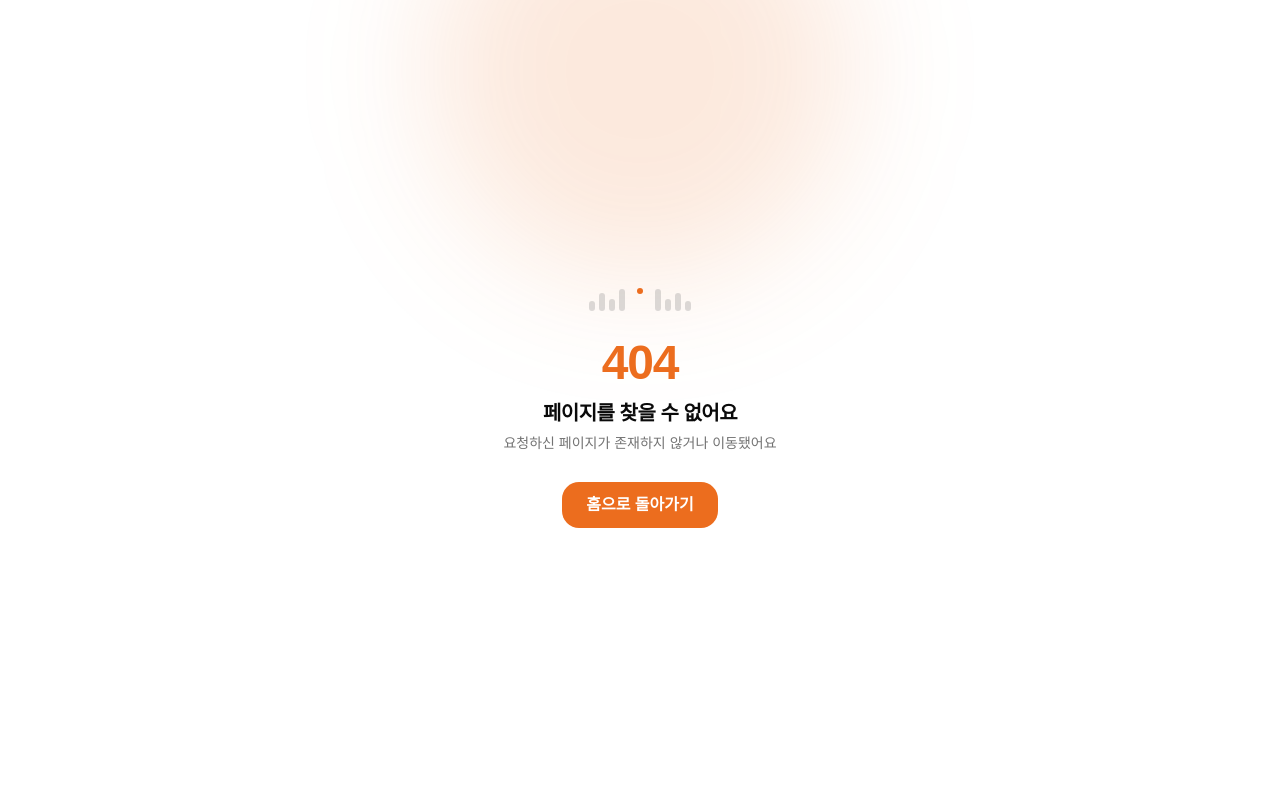
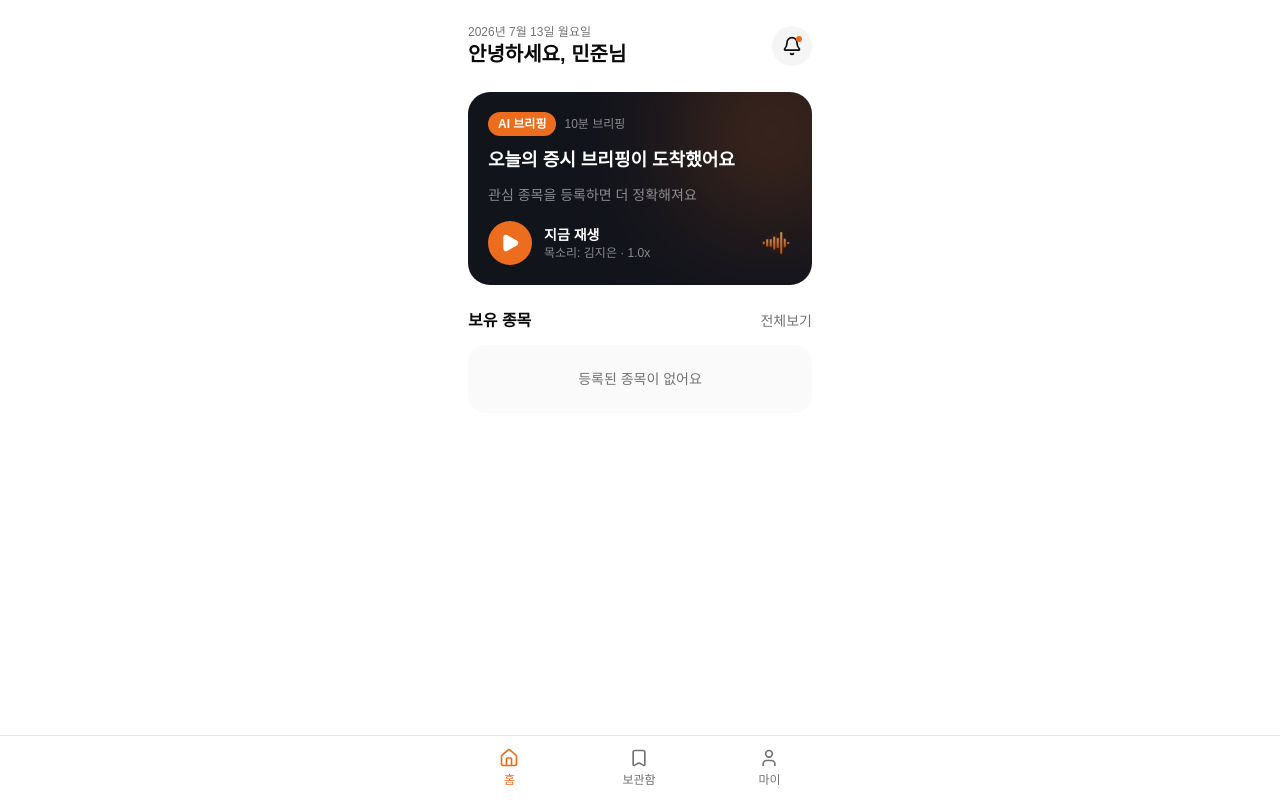
Before and after one commit to kom-cast/kom-cast-fe, a React (Vite) app: page /home in a window 1280 px wide. Before the commit this address had no page. Built offline with nearby package versions, Linux system fonts and the light colour scheme.

Commit message:
feat: 홈 화면 초기 설계
관심 종목 브리핑과 보이스 요약을 보여주는 홈 화면과 하단 탭 내비게이션을 추가한다.

```diff
--- a/src/App.tsx
+++ b/src/App.tsx
@@ -1,6 +1,7 @@
 import { Navigate, Route, Routes } from 'react-router-dom'
 
 import { OnboardingProvider } from '@/context/onboarding-context'
+import HomePage from '@/pages/HomePage'
 import LoginPage from '@/pages/LoginPage'
 import NotFoundPage from '@/pages/NotFoundPage'
 import OnboardingFlow from '@/pages/OnboardingFlow'
@@ -14,6 +15,7 @@ function App() {
         <Route path='/login' element={<LoginPage />} />
         <Route path='/signup' element={<SignupPage />} />
         <Route path='/onboarding' element={<OnboardingFlow />} />
+        <Route path='/home' element={<HomePage />} />
         <Route path='*' element={<NotFoundPage />} />
       </Routes>
     </OnboardingProvider>
--- /dev/null
+++ b/src/components/layout/bottom-nav.tsx
@@ -0,0 +1,36 @@
+import { Bookmark, Home, User } from 'lucide-react'
+import { NavLink } from 'react-router-dom'
+
+import { cn } from '@/lib/utils'
+
+const NAV_ITEMS = [
+  { to: '/home', label: '홈', Icon: Home },
+  { to: '/library', label: '보관함', Icon: Bookmark },
+  { to: '/my', label: '마이', Icon: User },
+]
+
+function BottomNav() {
+  return (
+    <nav className='fixed inset-x-0 bottom-0 border-t border-border bg-background'>
+      <div className='mx-auto flex max-w-sm items-center justify-around py-2'>
+        {NAV_ITEMS.map(({ to, label, Icon }) => (
+          <NavLink
+            key={to}
+            to={to}
+            className={({ isActive }) =>
+              cn(
+                'flex flex-col items-center gap-1 px-4 py-1',
+                isActive ? 'text-[#ec6d1e]' : 'text-muted-foreground',
+              )
+            }
+          >
+            <Icon className='h-5 w-5' />
+            <span className='text-xs font-medium'>{label}</span>
+          </NavLink>
+        ))}
+      </div>
+    </nav>
+  )
+}
+
+export default BottomNav
--- /dev/null
+++ b/src/pages/HomePage.tsx
@@ -0,0 +1,160 @@
+import { Bell, Play } from 'lucide-react'
+import { Link, useNavigate } from 'react-router-dom'
+
+import { useOnboarding } from '@/context/onboarding-context'
+import { MOCK_STOCKS } from '@/data/stocks'
+import { VOICES } from '@/data/voices'
+import { cn } from '@/lib/utils'
+import AnimatedLogo from '@/components/icons/animated-logo'
+import BottomNav from '@/components/layout/bottom-nav'
+
+function HomePage() {
+  const navigate = useNavigate()
+  const { nickname, skippedAny, portfolio, briefingDuration, voice } =
+    useOnboarding()
+
+  const portfolioStocks = MOCK_STOCKS.filter((s) => portfolio.includes(s.name))
+  const voiceName = VOICES.find((v) => v.id === voice)?.name ?? VOICES[0].name
+  const dateLabel = new Date().toLocaleDateString('ko-KR', {
+    year: 'numeric',
+    month: 'long',
+    day: 'numeric',
+    weekday: 'long',
+  })
+
+  const headline =
+    portfolioStocks.length > 0
+      ? `${portfolioStocks
+          .slice(0, 2)
+          .map((s) => s.name)
+          .join('·')} 브리핑이 도착했어요`
+      : '오늘의 증시 브리핑이 도착했어요'
+
+  const subtitle =
+    portfolioStocks.length > 0
+      ? `${portfolioStocks
+          .slice(0, 3)
+          .map((s) => s.name)
+          .join('·')} 외 ${Math.max(portfolioStocks.length - 3, 0)}개 종목`
+      : '관심 종목을 등록하면 더 정확해져요'
+
+  return (
+    <div className='min-h-svh bg-background pb-24'>
+      <div className='mx-auto w-full max-w-sm px-5 py-6'>
+        <div className='mb-6 flex items-center justify-between'>
+          <div>
+            <p className='text-xs text-muted-foreground'>{dateLabel}</p>
+            <p className='text-xl font-bold text-foreground'>
+              안녕하세요, {nickname}님
+            </p>
+          </div>
+          <button
+            type='button'
+            aria-label='알림'
+            onClick={() => navigate('/notifications')}
+            className='relative flex h-10 w-10 items-center justify-center rounded-full bg-muted'
+          >
+            <Bell className='h-5 w-5 text-foreground' />
+            <span className='absolute top-2.5 right-2.5 h-1.5 w-1.5 rounded-full bg-[#ec6d1e]' />
+          </button>
+        </div>
+
+        {skippedAny && (
+          <Link
+            to='/onboarding'
+            className='mb-4 block rounded-2xl bg-[#ec6d1e]/10 px-4 py-3 text-sm font-medium text-[#E85D00]'
+          >
+            필터를 완성하면 더 정확해져요 →
+          </Link>
+        )}
+
+        <div className='relative mb-6 overflow-hidden rounded-3xl bg-[#12141c] p-5 text-white'>
+          <div
+            aria-hidden
+            className='pointer-events-none absolute -top-10 -right-10 h-40 w-40 rounded-full bg-[#ec6d1e]/30 blur-3xl'
+          />
+
+          <div className='relative space-y-3'>
+            <div className='flex items-center gap-2'>
+              <span className='inline-block rounded-full bg-[#ec6d1e] px-2.5 py-1 text-xs font-semibold text-white'>
+                AI 브리핑
+              </span>
+              <span className='text-xs text-white/50'>
+                {briefingDuration}분 브리핑
+              </span>
+            </div>
+
+            <p className='text-lg leading-snug font-bold'>{headline}</p>
+            <p className='text-sm text-white/50'>{subtitle}</p>
+
+            <div className='flex items-center justify-between pt-1'>
+              <Link to='/player' className='flex items-center gap-3'>
+                <span className='flex h-11 w-11 items-center justify-center rounded-full bg-[#ec6d1e]'>
+                  <Play className='h-5 w-5 fill-white text-white' />
+                </span>
+                <span className='text-left'>
+                  <span className='block text-sm font-semibold'>지금 재생</span>
+                  <span className='block text-xs text-white/50'>
+                    목소리: {voiceName} · 1.0x
+                  </span>
+                </span>
+              </Link>
+              <AnimatedLogo className='h-8 w-8 opacity-80' />
+            </div>
+          </div>
+        </div>
+
+        <div className='mb-3 flex items-center justify-between'>
+          <p className='text-base font-semibold text-foreground'>보유 종목</p>
+          <span className='text-sm text-muted-foreground'>전체보기</span>
+        </div>
+        <div className='overflow-hidden rounded-2xl bg-muted/50'>
+          {portfolioStocks.length === 0 && (
+            <p className='px-4 py-6 text-center text-sm text-muted-foreground'>
+              등록된 종목이 없어요
+            </p>
+          )}
+          {portfolioStocks.map((stock, i) => (
+            <div
+              key={stock.name}
+              className={cn(
+                'flex items-center gap-3 px-4 py-3.5',
+                i !== 0 && 'border-t border-background',
+              )}
+            >
+              <span className='flex h-9 w-9 shrink-0 items-center justify-center rounded-full bg-background text-sm font-semibold text-foreground'>
+                {stock.name.slice(0, 1)}
+              </span>
+              <span className='min-w-0 flex-1'>
+                <span className='block truncate text-base font-medium text-foreground'>
+                  {stock.name}
+                </span>
+                <span className='block text-xs text-muted-foreground'>
+                  {stock.code}
+                </span>
+              </span>
+              <span className='shrink-0 text-right'>
+                <span className='block text-sm font-semibold text-foreground'>
+                  {stock.price.toLocaleString()}
+                </span>
+                <span
+                  className={cn(
+                    'block text-xs font-medium',
+                    stock.change >= 0 ? 'text-red-500' : 'text-blue-500',
+                  )}
+                >
+                  {stock.change >= 0 ? '+' : ''}
+                  {stock.change}%
+                </span>
+              </span>
+            </div>
+          ))}
+        </div>
+      </div>
+
+      <BottomNav />
+    </div>
+  )
+}
+
+export default HomePage
```
